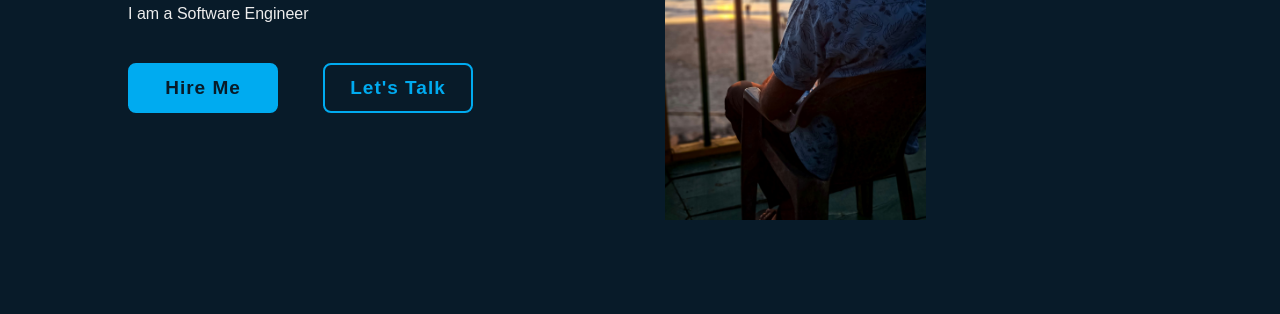
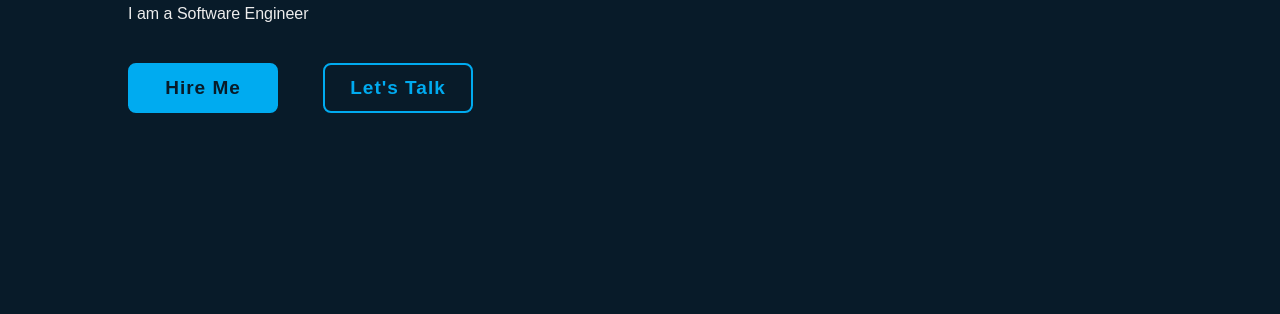
Before and after one commit to ArvindP007/HTML-Project, a plain HTML site: page Portfolio-Website/index.html in a window 1280 px wide. Shown: the part 403-717 px from the top of the page. Drawn offline with nearby package versions, Linux system fonts and the light colour scheme.

Commit message:
output image added

```diff
--- a/Portfolio-Website/index.html
+++ b/Portfolio-Website/index.html
@@ -32,9 +32,6 @@
                 </div>
 
             </div>
-			<div >
-				<img class="image" src="/img/my_pic1.jpeg" alt="">
-			</div>
 			<div class="home-sci">
 				<a href="#"><i class='bx bxl-twitter'></i></a>
 				<a href="#"><i class='bx bxl-instagram'></i></a>
```
Also changed, not shown: Portfolio-website-output.png (added).
